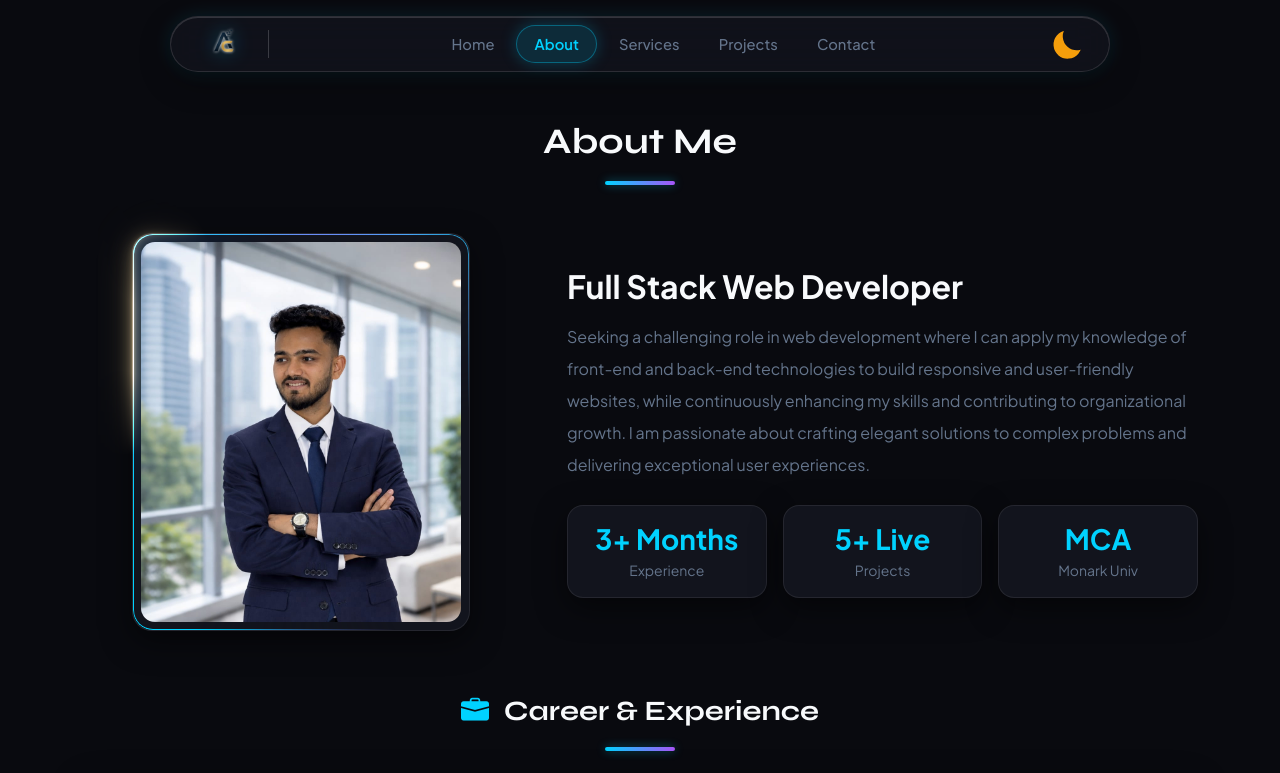
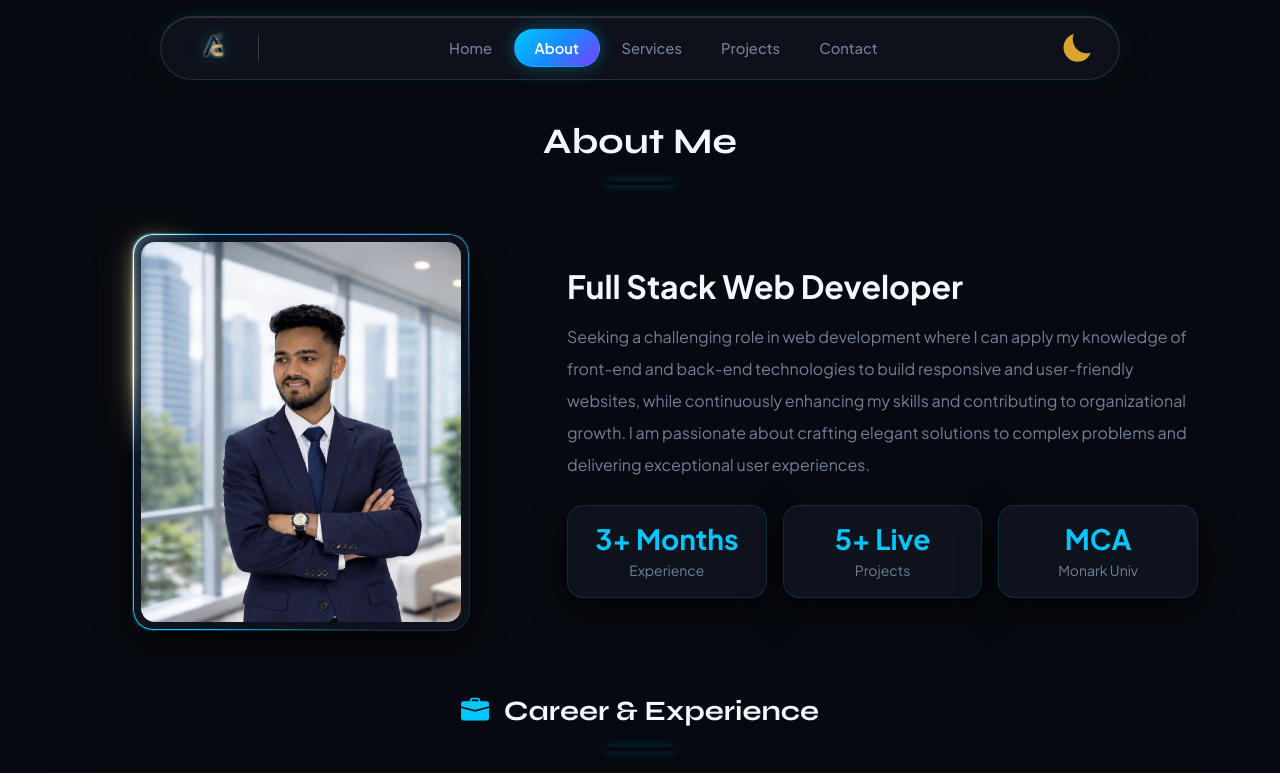
Before and after one commit to chavdaamit1011-svg/Portfolio, a React (Vite) app: page /#/about in a window 1280 px wide. Shown: the top 773 px of the page. Built offline with nearby package versions, Linux system fonts and the light colour scheme; a web font is replaced by a local one.

Commit message:
Refactor color system, pill navbar, logo drop shadow, and active gradient capsule matching reference design guidelines

```diff
--- a/src/styles/index.css
+++ b/src/styles/index.css
@@ -1,80 +1,86 @@
-/* Base Theme Variables */
+/* Base Theme Variables - Reference Palette Exact Match */
 :root, [data-theme='dark'] {
-  --bg-color: #090a0f;
-  --bg-secondary: #12141c;
-  --nav-bg: rgba(18, 20, 29, 0.65);
-  --card-bg: #12141d;
-  --card-border: rgba(255, 255, 255, 0.08);
+  --bg-color: #06090F;
+  --bg-secondary: #0D121C;
+  --nav-bg: rgba(13, 18, 28, 0.85);
+  --card-bg: #0D121C;
+  --card-border: rgba(0, 200, 255, 0.16);
   --text-main: #94a3b8;
-  --text-heading: #f8fafc;
-  --text-muted: #64748b;
-  --cyan-primary: #00d2ff;
-  --cyan-glow: rgba(0, 210, 255, 0.4);
-  --purple-accent: #a855f7;
-  --gold-primary: #f59e0b;
-  --gold-accent: #fbbf24;
-  --gold-glow: rgba(245, 158, 11, 0.35);
-  --loader-text: #cecece;
-  --loader-bg-overlay: #090a0f;
-  --badge-bg: rgba(255, 255, 255, 0.06);
-  --badge-border: rgba(255, 255, 255, 0.12);
-  --badge-text: #e2e8f0;
-  --input-bg: #090a0f;
-  --input-border: rgba(255, 255, 255, 0.15);
-  --shadow-card: 0 10px 30px rgba(0, 0, 0, 0.5);
-  --toggle-color: #f59e0b;
+  --text-heading: #F5F7FF;
+  --text-muted: #71809A;
+  --navy-primary: #0B1B33;
+  --cyan-primary: #00C8FF;
+  --blue-primary: #168BFF;
+  --purple-primary: #7C3CFF;
+  --gold-primary: #D9A52B;
+  --teal-accent: #14D9C4;
+  --cyan-glow: rgba(0, 200, 255, 0.35);
+  --gold-glow: rgba(217, 165, 43, 0.3);
+  --loader-text: #F5F7FF;
+  --loader-bg-overlay: #06090F;
+  --badge-bg: rgba(0, 200, 255, 0.08);
+  --badge-border: rgba(0, 200, 255, 0.22);
+  --badge-text: #F5F7FF;
+  --input-bg: #07111F;
+  --input-border: rgba(0, 200, 255, 0.2);
+  --shadow-card: 0 12px 35px rgba(0, 0, 0, 0.55);
+  --toggle-color: #D9A52B;
   font-family: 'Plus Jakarta Sans', 'Outfit', system-ui, -apple-system, sans-serif;
 }
 
 [data-theme='light'] {
-  --bg-color: #f8fafc;
-  --bg-secondary: #ffffff;
-  --nav-bg: rgba(255, 255, 255, 0.75);
-  --card-bg: #ffffff;
-  --card-border: rgba(0, 0, 0, 0.08);
+  --bg-color: #F5F8FC;
+  --bg-secondary: #FFFFFF;
+  --nav-bg: rgba(255, 255, 255, 0.92);
+  --card-bg: #FFFFFF;
+  --card-border: rgba(11, 27, 51, 0.08);
   --text-main: #334155;
-  --text-heading: #0f172a;
+  --text-heading: #0B1B33;
   --text-muted: #64748b;
-  --cyan-primary: #0284c7;
-  --cyan-glow: rgba(2, 132, 199, 0.25);
-  --purple-accent: #7c3aed;
-  --gold-primary: #d97706;
-  --gold-accent: #f59e0b;
-  --gold-glow: rgba(217, 119, 6, 0.25);
-  --loader-text: #1e293b;
-  --loader-bg-overlay: #f8fafc;
-  --badge-bg: rgba(2, 132, 199, 0.08);
-  --badge-border: rgba(2, 132, 199, 0.2);
-  --badge-text: #0369a1;
-  --input-bg: #ffffff;
-  --input-border: rgba(0, 0, 0, 0.15);
+  --navy-primary: #0B1B33;
+  --cyan-primary: #0088cc;
+  --blue-primary: #168BFF;
+  --purple-primary: #7C3CFF;
+  --gold-primary: #D9A52B;
+  --teal-accent: #0f9f8f;
+  --cyan-glow: rgba(22, 139, 255, 0.2);
+  --gold-glow: rgba(217, 165, 43, 0.2);
+  --loader-text: #0B1B33;
+  --loader-bg-overlay: #F5F8FC;
+  --badge-bg: rgba(22, 139, 255, 0.08);
+  --badge-border: rgba(22, 139, 255, 0.2);
+  --badge-text: #0B1B33;
+  --input-bg: #FFFFFF;
+  --input-border: rgba(11, 27, 51, 0.15);
   --shadow-card: 0 10px 30px rgba(0, 0, 0, 0.06);
-  --toggle-color: #6366f1;
+  --toggle-color: #7C3CFF;
 }
 
-/* Single Unified Floating Navbar Header Bar (Exact Design Match for Light & Dark Theme) */
+/* Single Unified Floating Navbar Header Bar (Exact Reference Match) */
 .unified-navbar-bar {
-  background: rgba(11, 14, 25, 0.92);
+  background: rgba(13, 18, 28, 0.88);
   backdrop-filter: blur(20px) saturate(180%);
   -webkit-backdrop-filter: blur(20px) saturate(180%);
-  border: 1px solid rgba(0, 210, 255, 0.22);
+  border: 1px solid rgba(0, 200, 255, 0.22);
   border-radius: 50rem;
   box-shadow:
     0 12px 35px rgba(0, 0, 0, 0.5),
     inset 0 1px 0 rgba(255, 255, 255, 0.12),
-    0 0 25px rgba(0, 210, 255, 0.15);
+    0 0 25px rgba(0, 200, 255, 0.15);
   transition: all 0.35s ease;
-  max-width: 940px;
+  max-width: 960px;
+  width: 92%;
   margin: 0 auto;
+  min-height: 64px;
 }
 
 [data-theme='light'] .unified-navbar-bar {
   background: rgba(255, 255, 255, 0.94);
-  border-color: rgba(0, 0, 0, 0.08);
+  border-color: rgba(11, 27, 51, 0.08);
   box-shadow:
-    0 12px 35px rgba(0, 0, 0, 0.08),
+    0 12px 35px rgba(0, 0, 0, 0.07),
     inset 0 1px 0 rgba(255, 255, 255, 0.9),
-    0 0 25px rgba(2, 132, 199, 0.08);
+    0 0 20px rgba(22, 139, 255, 0.08);
 }
 
 /* Brand AC Logo Wrapper (NO White Box Container - Seamless Integration) */
@@ -446,18 +452,20 @@ body {
 }
 
 .nav-link-custom.active {
-  color: #00d2ff !important;
-  background: rgba(0, 210, 255, 0.14);
-  border: 1px solid rgba(0, 210, 255, 0.35);
-  box-shadow: 0 0 16px rgba(0, 210, 255, 0.25);
+  color: #FFFFFF !important;
+  background: linear-gradient(135deg, #00C8FF 0%, #168BFF 50%, #7C3CFF 100%);
+  border: 1px solid rgba(0, 200, 255, 0.4);
+  box-shadow: 0 0 18px rgba(0, 200, 255, 0.35);
   font-weight: 600;
+  border-radius: 50rem;
+  padding: 0.45rem 1.25rem !important;
 }
 
 [data-theme='light'] .nav-link-custom.active {
-  color: #2563eb !important;
-  background: #e0e8ff;
-  border: 1px solid rgba(37, 99, 235, 0.2);
-  box-shadow: 0 4px 14px rgba(37, 99, 235, 0.15);
+  color: #FFFFFF !important;
+  background: linear-gradient(135deg, #168BFF 0%, #7C3CFF 100%);
+  border: none;
+  box-shadow: 0 4px 16px rgba(22, 139, 255, 0.3);
   font-weight: 600;
 }
 
```
